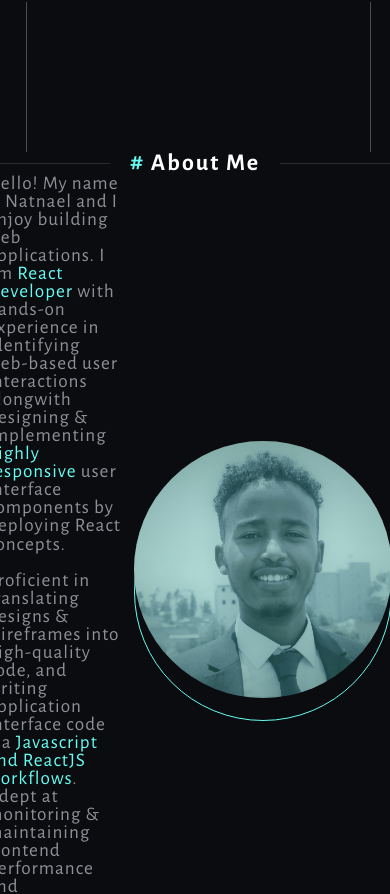
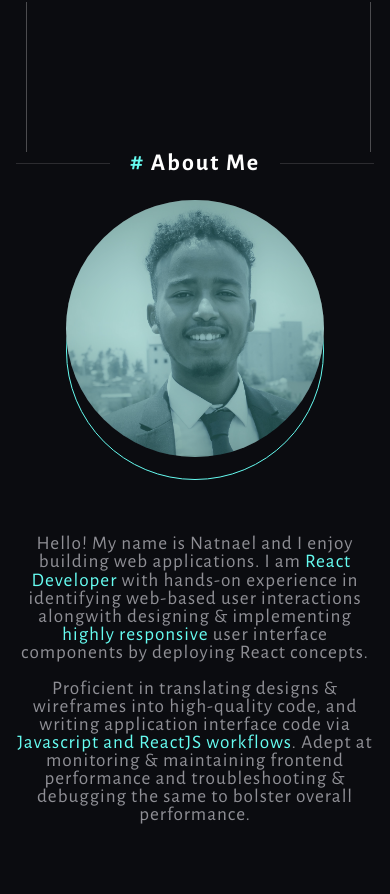
Before and after one commit to NatiG100/portfolio, a React (Create React App) app: page / in a window 390 px wide. Shown: the part 692-1586 px from the top of the page. Built offline with nearby package versions, Linux system fonts and the light colour scheme.

Commit message:
make about section responsive

```diff
--- a/src/sections/AboutSection/AboutSectionElements.js
+++ b/src/sections/AboutSection/AboutSectionElements.js
@@ -7,8 +7,7 @@ export const StyledAboutSection = styled.section`
     grid-template-rows:max-content 1fr ;
     grid-template-columns:1fr ;
     justify-content:center ;
-    height: calc(100vh - 80px);
-    min-height: 400px;
+    min-height: 100vh ;
     max-width: ${theme.size.appMaxWidth};
     margin-left: auto;
     margin-right: auto;
@@ -25,12 +24,25 @@ export const StyledAboutWrapper = styled.div`
     grid-template-columns:1fr max-content ;
     align-items: center;
     justify-content: center;
+    @media ${theme.breakPoints.device.laptop}{
+        max-width: 600px;
+        grid-template-columns:1fr;
+        grid-template-rows:max-content max-content;
+        margin-top: 7%;
+        gap:7%;
+        align-items: center;
+        justify-items:center;
+    }
 `;
 export const StyledP = styled.p`
     color: ${theme.colors.textDark};
     font-size: ${theme.font.lg};
     letter-spacing: 1px;
     font-weight: 300;
+    @media ${theme.breakPoints.device.laptop}{
+        grid-row: 2;
+        text-align: center;
+    }
     em{
         font-style: normal;
         color: ${theme.colors.primary};
```
